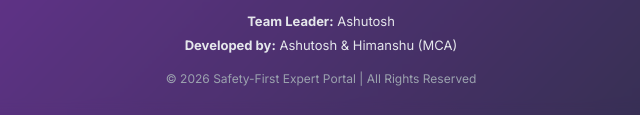
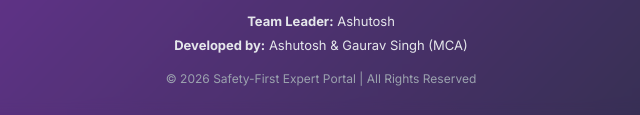
Before and after one commit to Ashutoshpatel9211/Safety-First-Expert-Portal-, a plain HTML site: page index.html in a window 1280 px wide. Shown: the part 1234-1349 px from the top of the page, 319-959 px from the left. Drawn offline with nearby package versions, Linux system fonts and the light colour scheme.

Commit message:
Update developer credit in footer details

```diff
--- a/index.html
+++ b/index.html
@@ -380,7 +380,7 @@
 
             <div class="footer-details">
                 <p><strong>Team Leader:</strong> Ashutosh</p>
-                <p><strong>Developed by:</strong> Ashutosh & Himanshu (MCA)</p>
+                <p><strong>Developed by:</strong> Ashutosh & Gaurav Singh (MCA)</p>
             </div>
 
             <p class="copyright">
```
